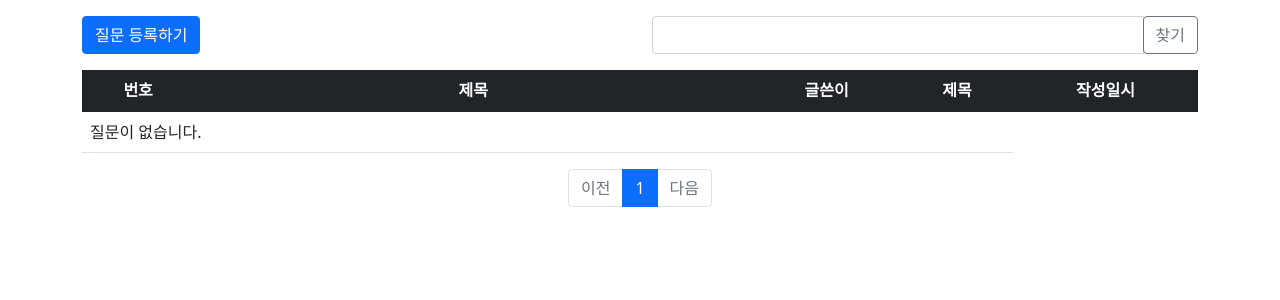
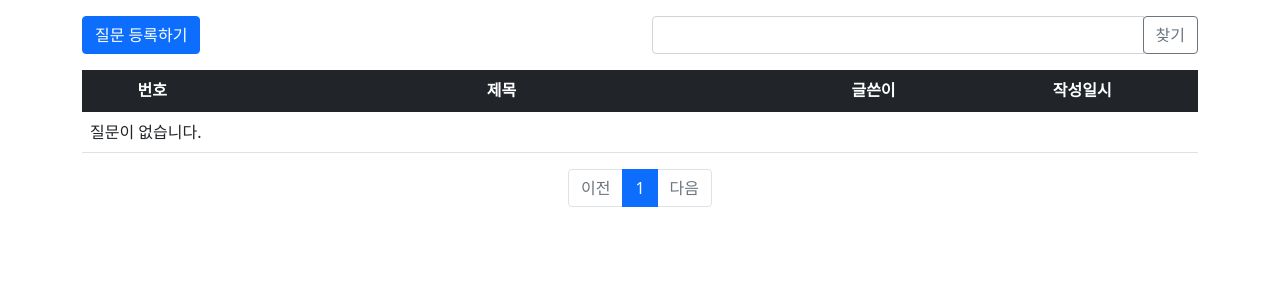
Before and after one commit to KOOJAYOUN/pybo, a Django app: page / in a window 1280 px wide. Shown: the part 57-357 px from the top of the page. Run offline with Django 4.2, Linux system fonts and the light colour scheme; data that the repository does not hold is empty; some libraries are stand-ins or nearby versions.

Commit message:
Update question_list.html

```diff
--- a/templates/pybo/question_list.html
+++ b/templates/pybo/question_list.html
@@ -23,7 +23,6 @@
                 <th>번호</th>
                 <th style="width:50%">제목</th>
                 <th>글쓴이</th>
-                <th>제목</th>
                 <th>작성일시</th>
             </tr>
         </thead>
```
